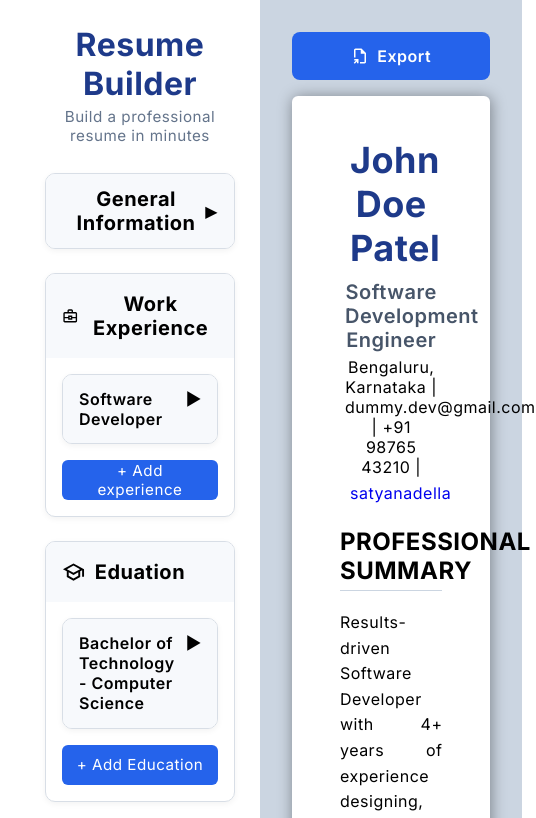
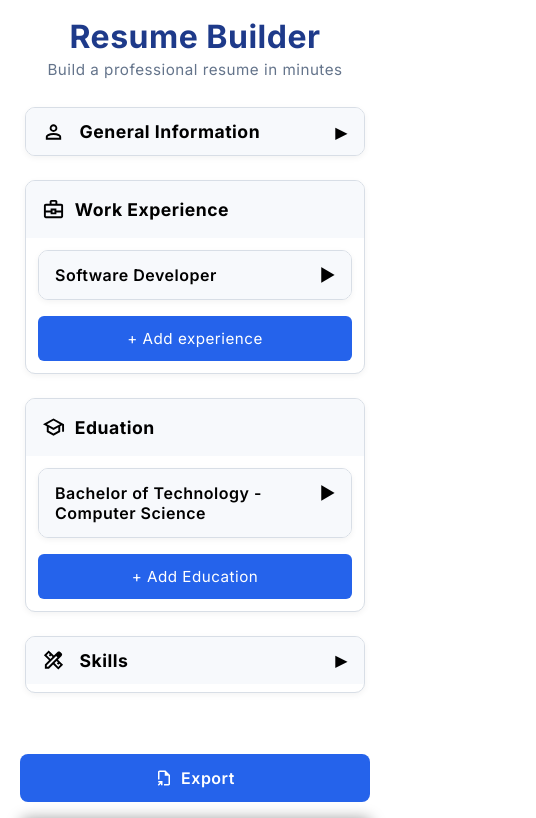
Before and after one commit to midhin11/cv-application, a React (Vite) app: page / in a window 390 px wide. Shown: the top 818 px of the page, 536 px wide, since content can reach past the window. Built offline with nearby package versions, Linux system fonts and the light colour scheme.

Commit message:
Add mobile responsive design and style delete btn
Added mobile responsive styling to the page and added styles to the
default styled dleete buttons

```diff
--- a/src/components/Editor.jsx
+++ b/src/components/Editor.jsx
@@ -19,12 +19,13 @@ export default function Editor({
       <div className="editor-card">
         <div className="section-header"><WorkSvg/><h3>Work Experience</h3></div>
         <div className="section-info">
-          {workexDetails.map((work) => (
+          {workexDetails.map((work, index) => (
             <WorkExperienceEditItem
             key={work.id}
             work={work}
             handleWorkexChange={handleWorkexChange}
             handleDelExp={handleDelExp}
+            isNotFirst={index !== 0}
             />
           ))}
           <button className="add-ex" onClick={handleAddExp}>
@@ -36,12 +37,13 @@ export default function Editor({
       <div className="editor-card">
         <div className="section-header"><EducationSvg/><h3>Eduation</h3></div>
         <div className="section-info">
-          {eduDetails.map((education) => (
+          {eduDetails.map((education, index) => (
             <EducationEditItem
             key={education.id}
             education={education}
             handleEduChange={handleEduChange}
             handleDelEdu={handleDelEdu}
+            isNotFirst={index !== 0}
             />
           ))}
           <button className="add-edu" onClick={handleAddEdu}>
@@ -123,7 +125,7 @@ function SkillsEdit({skills, handleSkillChange, handleAddSkill, handleDelSkill})
         {skills.map(skill => {
           return (<div className="skill" key={skill.id}>
             <input type="text" name="skill" id="" value={skill.skill} onChange={e => (handleSkillChange(e, skill.id))}/>
-            <button onClick={() => handleDelSkill(skill.id)}><DelButton/></button>
+            <button className="del-btn" onClick={() => handleDelSkill(skill.id)}><DelButton/></button>
           </div>)
         })}
         <button className="add-edu" onClick={handleAddSkill}>
@@ -135,7 +137,7 @@ function SkillsEdit({skills, handleSkillChange, handleAddSkill, handleDelSkill})
 }
 
 
-function WorkExperienceEditItem({work, handleWorkexChange,  handleDelExp}) {
+function WorkExperienceEditItem({work, handleWorkexChange,  handleDelExp, isNotFirst}) {
   const [expanded, setExpanded] = useState(false);
   function handleExpanded() {
     setExpanded(!expanded);
@@ -169,9 +171,11 @@ function WorkExperienceEditItem({work, handleWorkexChange,  handleDelExp}) {
           <label htmlFor="jobDesc">Job Description: </label>
           <textarea type="text" name="jobDesc" id="jobDesc" value={work.jobDesc} onChange={(e) => (handleWorkexChange(e, work.id))}></textarea>
         </div>
-        <div className="del-btn">
-          {<button onClick={() => handleDelExp(work.id)}><DelButton/></button>}
-        </div>
+        {isNotFirst && <div>
+          {<button className="del-btn" onClick={() => handleDelExp(work.id)}>
+            <DelButton/>
+          </button>}
+        </div>}
       </div>}
 
     </div>
@@ -212,8 +216,10 @@ function EducationEditItem ({education, handleEduChange, handleDelEdu}) {
           <label htmlFor="endDate">End: </label>
           <input type="month" name="endDate" id="endDate" value={education.endDate} onChange={(e) => (handleEduChange(e, education.id))}/>
         </div>
-        <div className="del-btn">
-          {<button onClick={() => handleDelEdu(education.id)}><DelButton/></button>}
+        <div>
+          {<button className="del-btn" onClick={() => handleDelEdu(education.id)}>
+            <DelButton/>
+          </button>}
         </div>
       </div>}
 
--- a/src/styles/App.css
+++ b/src/styles/App.css
@@ -11,6 +11,7 @@
   font-size: 2rem;
   font-weight: 700;
   color: #1e3a8a;
+  margin-top: 0.75rem;
   margin-bottom: 0.25rem;
   text-align: center;
 }
@@ -25,9 +26,7 @@
 .editor {
   padding: 25px;
   flex-grow: 1;
-  width: 550px;
-  position: sticky;
-  top: 20px
+  max-width: 550px;
 }
 
 .prev-container {
@@ -167,25 +166,42 @@ svg {
     background: #edf2f7;
 }
 
-.exp-btns {
+.del-btn {
+  cursor: pointer;
   display: flex;
-  gap: 10px;
+  align-items: center;
+  justify-content: center;
+  width: 40px;
+  height: 40px;
+  margin-left: auto;
+  margin-top: 0.75rem;
+  border: 1px solid #fecaca;
+  border-radius: 8px;
+  background: #fff5f5;
+  color: #dc2626;
+  transition:
+    background-color 0.2s ease,
+    border-color 0.2s ease,
+    transform 0.2s ease;
 }
 
-button {
-  cursor: pointer;
-  width: 70px;
-  height: 40px;
-  display: flex;
-  justify-content: center;
-  align-items: center;
+.form-editor-section .del-btn {
   width: 100%;
-  border-radius: 5px;
-  border: 1px solid #c0c0c0;
-  background-color: #f7f9fc;
 }
 
-.add-ex, .del-ex {
+.del-btn:hover {
+  background: #fee2e2;
+  border-color: #f87171;
+  transform: translateY(-1px);
+}
+
+.del-btn svg {
+  width: 18px;
+  height: 18px;
+  fill: currentColor;
+}
+
+.add-ex {
   width: 100%;
 }
 
@@ -400,7 +416,6 @@ a {
   justify-content: space-between;
   align-items: center;
   margin-bottom: 10px;
-  padding-right: 10px;
 }
 
 .role-company + div{
@@ -437,7 +452,6 @@ a {
   display: flex;
   justify-content: space-between;
   align-items: center;
-  padding-right: 0.8rem;
   margin-bottom: 0.2rem;
 }
 
@@ -461,3 +475,72 @@ a {
   margin: 0;
   padding: 0;
 }
+
+@media (max-width: 800px) {
+  .app {
+    flex-direction: column;
+    gap: 2rem;
+    width: 100%;
+  }
+
+  .editor {
+    padding: 5px;
+    max-width: none;
+  }
+
+  .prev-container {
+    width: 100%;
+    padding: 0;
+    padding-bottom: 2rem;
+    background-color: white;
+  }
+
+  .preview {
+    padding: 1.25rem;
+  }
+
+  h1 {
+    font-size: 2rem;
+  }
+
+  h2 {
+    font-size: 1.2rem;
+  }
+
+  h3 {
+    font-size: 1.1rem;
+  }
+
+  h4 {
+    display: flex;
+    flex-wrap: wrap;
+    justify-content: center;
+    gap: 0.35rem 0.75rem;
+    font-size: 0.9rem;
+  }
+
+  .workex-intro,
+  .edu-intro {
+      flex-direction: column;
+      align-items: flex-start;
+      gap: .25rem;
+  }
+
+  .section-info {
+    padding: 0.75rem;
+  }
+
+  .form-editor-section {
+      padding: 0.75rem;
+  }
+
+  .generalInfo:hover,
+  .skills:hover,
+  .editor-card:hover,
+  .experience-edit:hover,
+  .education-edit:hover {
+      transform: none;
+      box-shadow: inherit;
+  }
+
+}
```
